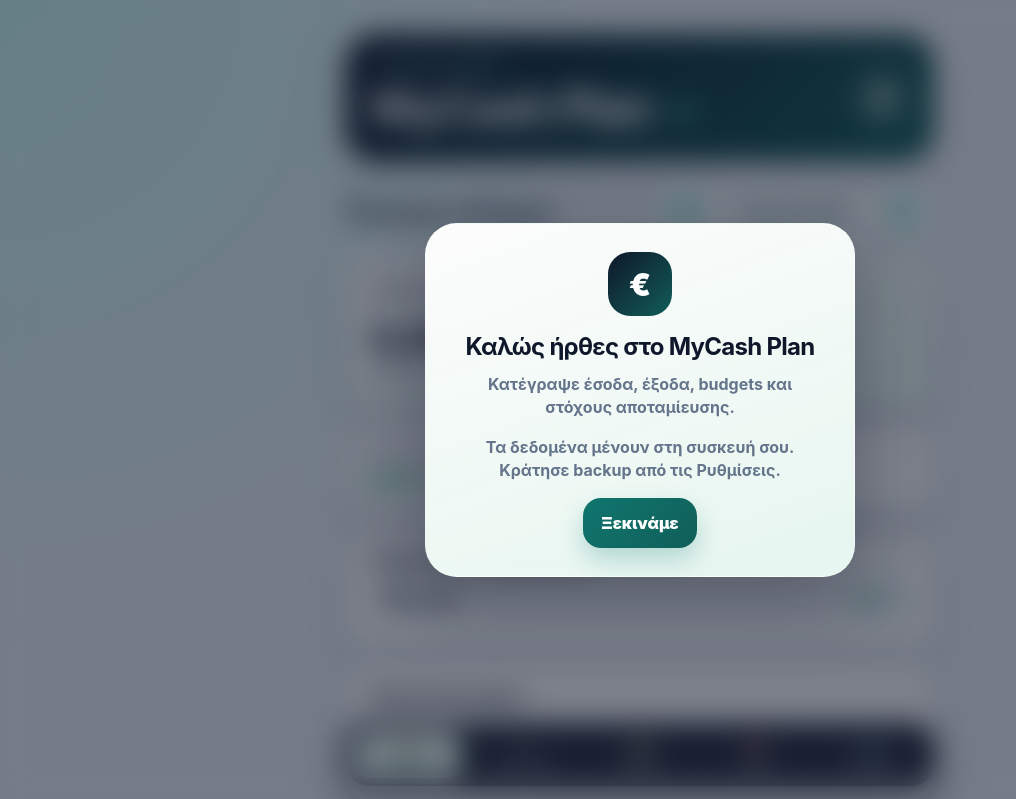
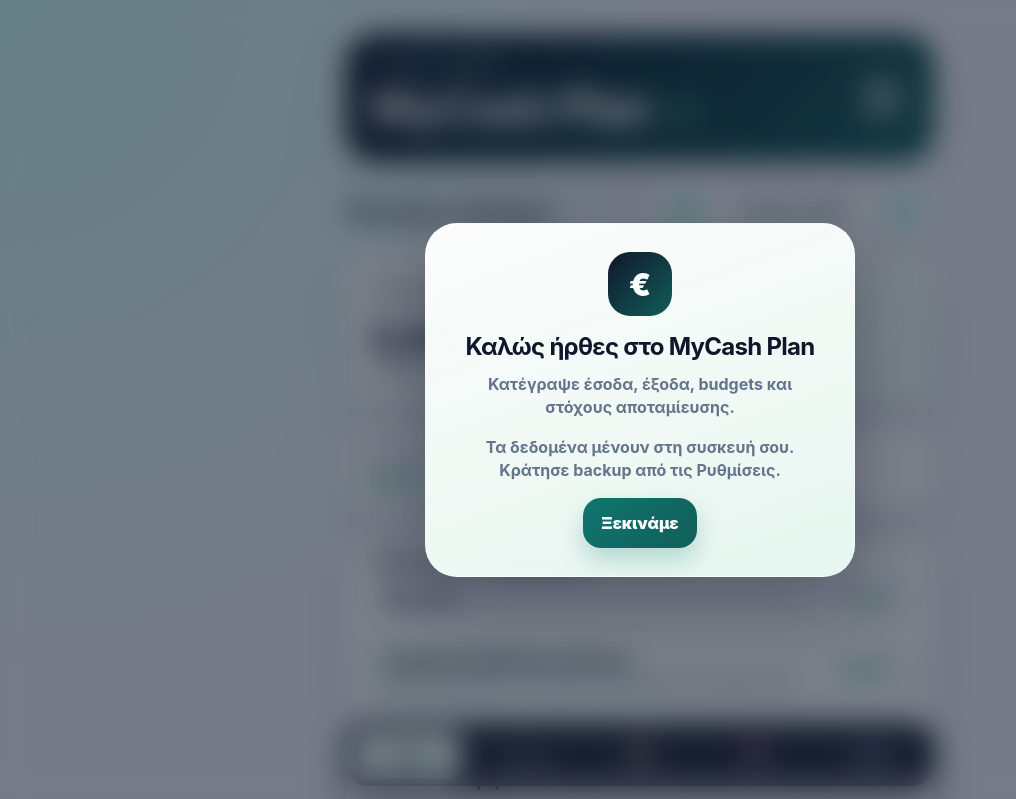
Before and after one commit to CotsiosAel/mycash-plan, a plain HTML site: page index.html in a window 1280 px wide. Shown: the top 799 px of the page, without its empty margins (0-1016 px from the left). Drawn offline with Linux system fonts and the light colour scheme.

Commit message:
Clarify available account balances

```diff
--- a/app.js
+++ b/app.js
@@ -592,13 +592,30 @@
   });
 }
 
+function totalAvailableAccountBalance(accounts, balanceTransactions) {
+  return accounts.reduce((total, account) => total + accountBalance(account, balanceTransactions), 0);
+}
+
 function renderAccountSummary() {
   const accounts = activeAccounts();
   const balanceTransactions = accountTransactionsThroughSelectedMonth();
-  elements.accountSummary.innerHTML = accounts.length ? accounts.map((account) => {
+  if (!accounts.length) {
+    elements.accountSummary.innerHTML = '<p class="muted empty-copy">Δεν υπάρχουν ενεργοί λογαριασμοί.</p>';
+    return;
+  }
+
+  const accountRows = accounts.map((account) => {
     const balance = accountBalance(account, balanceTransactions);
     return `<div class="account-balance-row"><span>${escapeHtml(account.name)}</span><strong class="${balance < 0 ? "negative" : "positive"}">${euro.format(balance)}</strong></div>`;
-  }).join("") : '<p class="muted empty-copy">Δεν υπάρχουν ενεργοί λογαριασμοί.</p>';
+  }).join("");
+  const totalAvailableBalance = totalAvailableAccountBalance(accounts, balanceTransactions);
+
+  elements.accountSummary.innerHTML = `
+    ${accountRows}
+    <div class="account-balance-row account-balance-total">
+      <span>Συνολικό διαθέσιμο υπόλοιπο<small>Διαθέσιμα χρήματα σε ενεργούς λογαριασμούς, όχι κέρδος μήνα</small></span>
+      <strong class="${totalAvailableBalance < 0 ? "negative" : "positive"}">${euro.format(totalAvailableBalance)}</strong>
+    </div>`;
 }
 
 function progressPercent(saved, goal) {
--- a/styles.css
+++ b/styles.css
@@ -228,8 +228,11 @@
 .account-summary-card .section-heading h3, .accounts-settings-card .section-heading h3, .accounts-settings-card p { margin-bottom: 0; }
 .account-balance-row, .account-list-item { display: grid; grid-template-columns: 1fr auto; align-items: center; gap: 12px; padding: 13px; border: 1px solid rgba(15, 118, 110, .14); border-radius: 18px; background: rgba(248, 250, 252, .9); }
 .account-balance-row span, .account-list-item strong { font-weight: 950; }
+.account-balance-row small { display: block; margin-top: 4px; color: var(--muted); font-size: .78rem; font-weight: 800; line-height: 1.25; }
 .account-balance-row strong, .account-list-balance { letter-spacing: -.03em; }
 .account-balance-row strong.positive, .account-list-balance.positive { color: var(--income); }
+.account-balance-total { margin-top: 2px; border-color: rgba(15, 118, 110, .28); background: linear-gradient(135deg, rgba(236, 253, 245, .96), rgba(255,255,255,.94)); box-shadow: 0 14px 30px rgba(15, 118, 110, .12); }
+.account-balance-total strong { font-size: 1.16rem; }
 .account-balance-row strong.negative, .account-list-balance.negative { color: var(--expense); }
 .account-list-item { grid-template-columns: 1fr; }
 .account-list-item div { display: grid; gap: 4px; }
```
